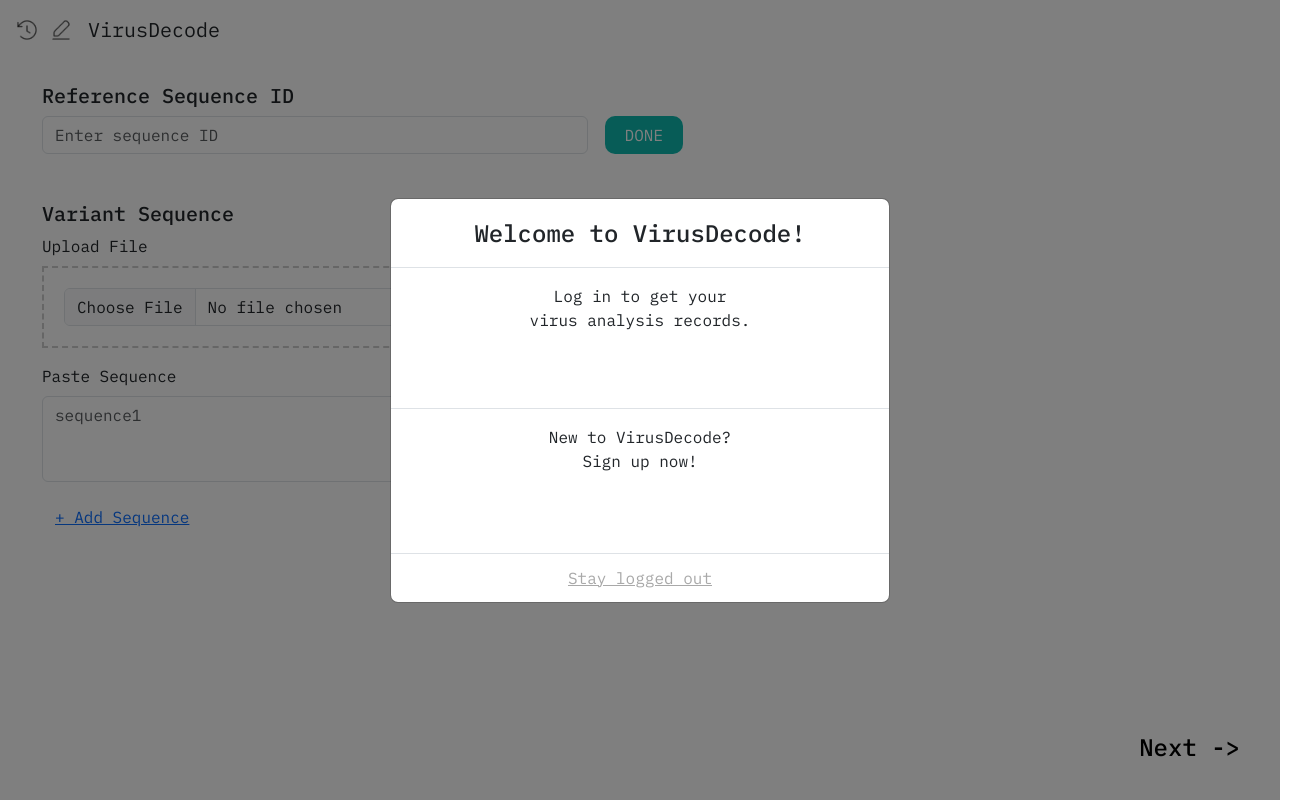
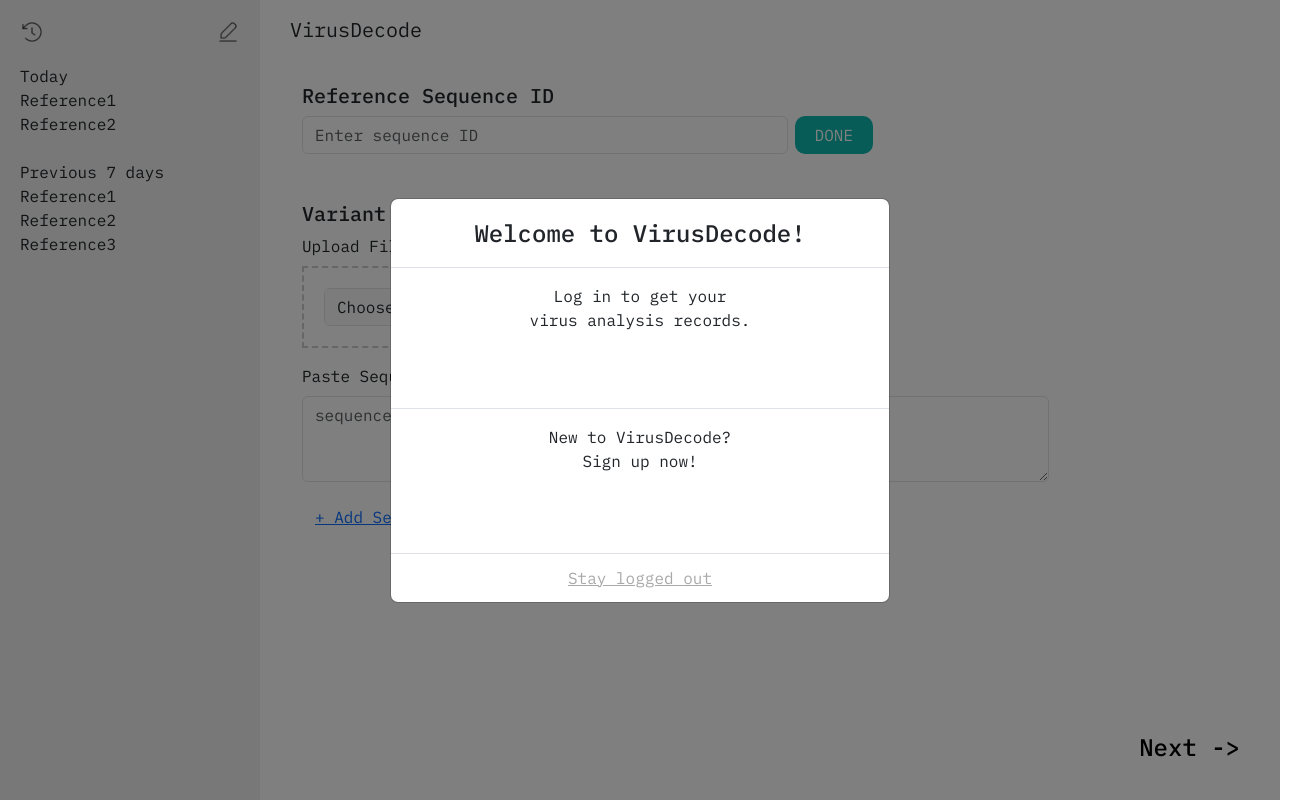
Before and after one commit to VirusDecode-project/VirusDecode, a React (Create React App) app in the folder frontend/: page /inputSeq in a window 1280 px wide. Shown: the whole page, 1310 px wide, since content can reach past the window. Built offline with nearby package versions, Linux system fonts and the light colour scheme.

Commit message:
사이드바 버그 수정 완료, 수정 다 지우기전 커밋

```diff
--- a/frontend/src/pages/analysis.js
+++ b/frontend/src/pages/analysis.js
@@ -1,4 +1,4 @@
-import { Nav, Offcanvas} from 'react-bootstrap';
+import { Nav, Offcanvas } from 'react-bootstrap';
 import { useNavigate } from 'react-router-dom';
 import React, { useState, useEffect } from 'react';
 import loadingImage from './loading.png';
@@ -11,18 +11,20 @@ function Analysis() {
     let [isLoading, setIsLoading] = useState(true);
     let [loadingText, setLoadingText] = useState('Analyzing');
 
-    const [showOffcanvas, setShowOffcanvas] = useState(false);
+    // const [showOffcanvas, setShowOffcanvas] = useState(false);
     let navigate = useNavigate();
 
+    const handleClose = () => setShow(false);
+    const handleShow = () => setShow(true);
+    const [show, setShow] = useState(false);
+    // let handleShowOffcanvas = () => setShowOffcanvas(true);
+    // let handleCloseOffcanvas = () => setShowOffcanvas(false);
 
-    let handleShowOffcanvas = () => setShowOffcanvas(true);
-    let handleCloseOffcanvas = () => setShowOffcanvas(false);
-
-    useEffect(() => {
-        if (!showOffcanvas) {
-            document.body.style.overflow = 'auto';  // 오버플로우 기본값으로 재설정
-        }
-    }, [showOffcanvas]);
+    // useEffect(() => {
+    //     if (!showOffcanvas) {
+    //         document.body.style.overflow = 'auto';  // 오버플로우 기본값으로 재설정
+    //     }
+    // }, [showOffcanvas]);
 
     useEffect(() => {
         const interval = setInterval(() => {
@@ -49,12 +51,12 @@ function Analysis() {
                 </div>
             ) : (
 
-                <div className={`analysis-container ${showOffcanvas ? 'shrink' : ''}`}>
+                <div className={`analysis-container ${show ? 'shrink' : ''}`}>
                     <>
                         <div className="header-bar">
-                        {!showOffcanvas && (
+                            {!show && (
                                 <>
-                                <img onClick={handleShowOffcanvas} style={{ cursor: 'pointer' }} src={historyIcon} alt="History" className="history-icon" />
+                                    <img onClick={handleShow} style={{ cursor: 'pointer' }} src={historyIcon} alt="History" className="history-icon" />
                                     <img src={editIcon} alt="Edit" className="edit-icon" />
                                 </>
                             )}
@@ -83,26 +85,29 @@ function Analysis() {
                 </div>
             )}
 
-            <Offcanvas className="custom-offcanvas" show={showOffcanvas} onHide={handleCloseOffcanvas} backdrop={false} style={{ width: '260px' }}>
-                <Offcanvas.Header>
-                    <Offcanvas.Title>
-                        <img onClick={handleCloseOffcanvas} src={historyIcon} alt="History" className="history-icon" style={{ cursor: 'pointer' }} />
-                    </Offcanvas.Title>
+
+
+            <div className={`sidebar ${show ? 'show' : ''}`}>
+                <div className="sidebar-header">
+
+                    <img className="history-icon" src={historyIcon} onClick={handleClose} style={{ cursor: 'pointer' }} />
                     <img src={editIcon} alt="Edit" className="edit-icon" />
-                </Offcanvas.Header>
-                <Offcanvas.Body>
-                    <div>Yesterday</div>
+                </div>
+                <div className="sidebar-body">
+                    <div>Today</div>
                     <div>Reference1</div>
                     <div>Reference2</div>
-                    <div>Reference2</div>
                     <br />
-                    <div>Previous 7 day</div>
+                    <div>Previous 7 days</div>
                     <div>Reference1</div>
                     <div>Reference2</div>
                     <div>Reference3</div>
 
-                </Offcanvas.Body>
-            </Offcanvas>
+                </div>
+            </div>
+
+
+
         </div>
 
     );
--- a/frontend/src/pages/inputSeq.css
+++ b/frontend/src/pages/inputSeq.css
@@ -98,19 +98,6 @@ body {
   width: auto; /* Maintain the aspect ratio */
 }
 
-/* Custom offcanvas style */
-
-
-
-.custom-offcanvas .offcanvas-body {
-  background-color: #f0f0f0; /* Set your desired background color */
-}
-
-.custom-offcanvas .offcanvas-header {
-  background-color: #f0f0f0; /* Set your desired background color */
-  display: flex;
-  justify-content: space-between;
-}
 
 .logo-text {
   margin-left: 15px;
--- a/frontend/src/pages/inputSeq.js
+++ b/frontend/src/pages/inputSeq.js
@@ -16,7 +16,7 @@ function InputSeq() {
     const [showModal, setShowModal] = useState(false);
     const handleCloseModal = () => setShowModal(false);
 
-    const [show, setShow] = useState(false);
+    const [show, setShow] = useState(true);
     // const [showOffcanvas, setShowOffcanvas] = useState(true);
 
     // let handleCloseOffcanvas = () => setShowOffcanvas(false);
@@ -133,11 +133,20 @@ function InputSeq() {
 
             <div className={`sidebar ${show ? 'show' : ''}`}>
                 <div className="sidebar-header">
-                    <h2>Sidebar</h2>
-                    <button className="close-btn" onClick={handleClose}>X</button>
+
+                    <img className="history-icon" src={historyIcon} onClick={handleClose} style={{ cursor: 'pointer' }}/>
+                    <img src={editIcon} alt="Edit" className="edit-icon" />
                 </div>
                 <div className="sidebar-body">
                     <div>Today</div>
+                    <div>Reference1</div>
+                    <div>Reference2</div>
+                    <br/>
+                    <div>Previous 7 days</div>
+                    <div>Reference1</div>
+                    <div>Reference2</div>
+                    <div>Reference3</div>
+
                 </div>
             </div>
 
```
Lines whose indentation alone changed are shown as unchanged.
